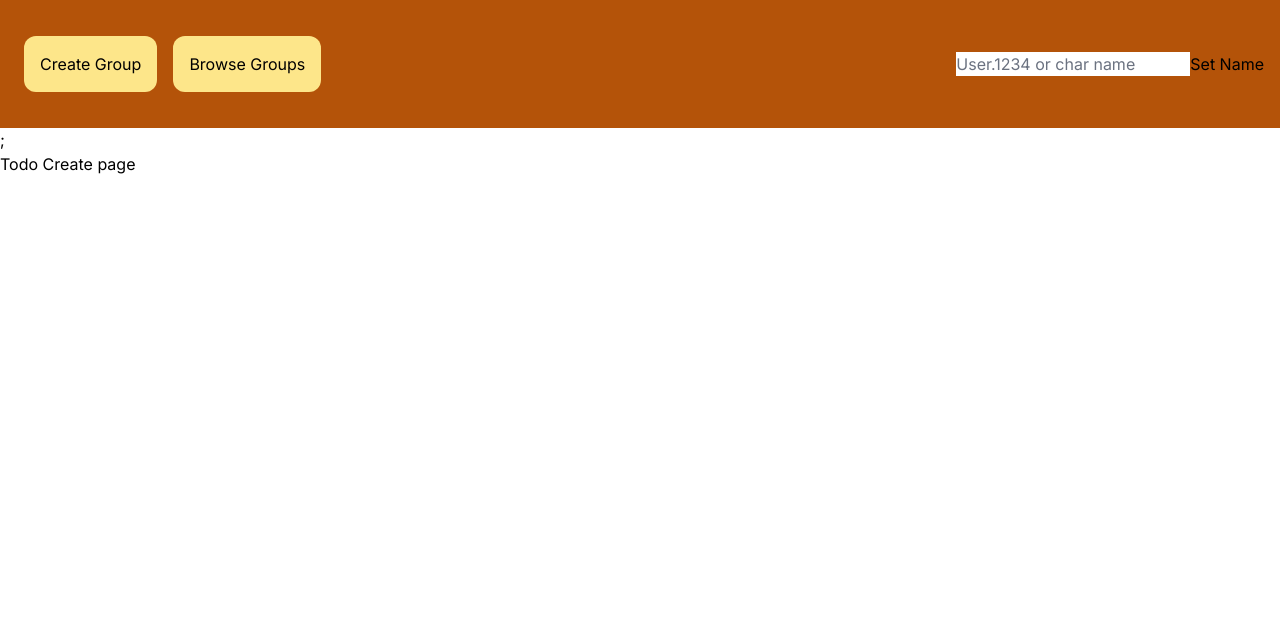
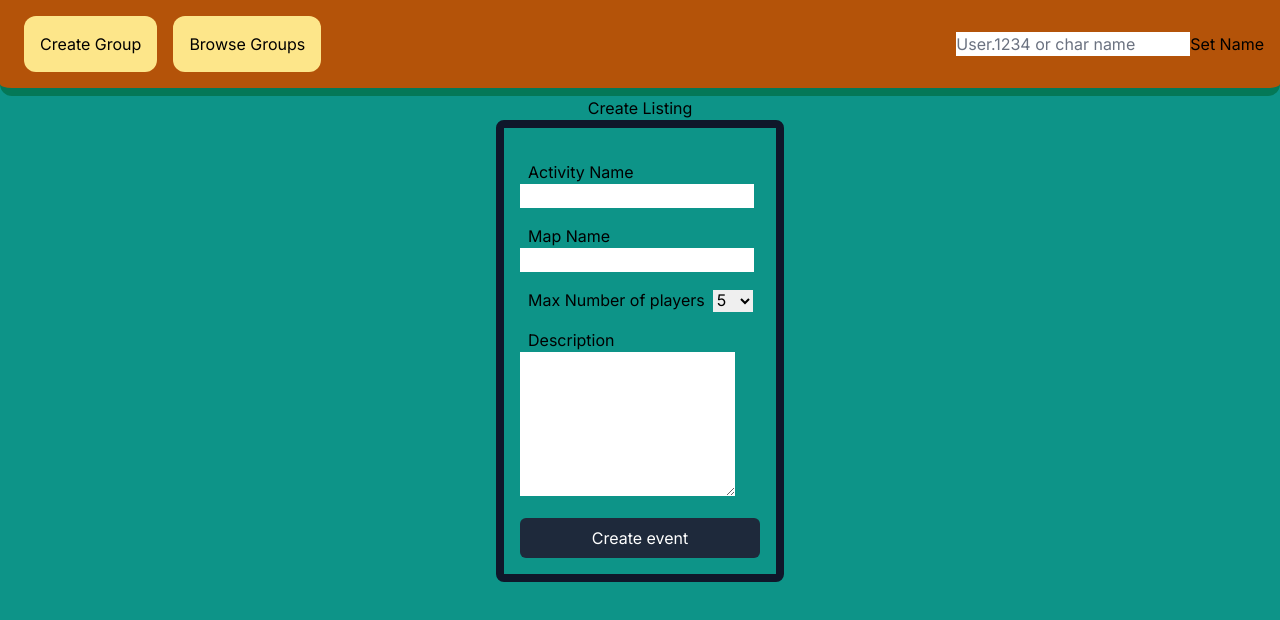
Before and after one commit to GeorgeSiougles/elefge, a Next.js app: page /create in a window 1280 px wide. Shown: the top 620 px of the page. Built offline with nearby package versions, Linux system fonts and the light colour scheme.

Commit message:
Create activity page

```diff
--- a/package.json
+++ b/package.json
@@ -9,6 +9,7 @@
     "lint": "next lint"
   },
   "dependencies": {
+    "@upstash/redis": "^1.28.3",
     "next": "14.1.0",
     "react": "^18",
     "react-dom": "^18",
--- a/src/app/components/Navbar.tsx
+++ b/src/app/components/Navbar.tsx
@@ -11,7 +11,7 @@ interface NavbarProps {
 
 const Navbar = (props: NavbarProps) => {
   return (
-    <nav className="flex justify-between bg-amber-700 h-32 w-screen px-4 items-center">
+    <nav className="flex justify-between bg-amber-700 w-screen p-4 items-center border-b-8 rounded-b-xl border-emerald-700">
       <div className="flex">
         {props.items.map((item, index) => (
           <div
--- a/src/app/components/UserNameDisplay.tsx
+++ b/src/app/components/UserNameDisplay.tsx
@@ -62,7 +62,7 @@ const UserNameDisplay = () => {
           {buttonLabel}
         </button>
       </div>
-      <div>{validationError}</div>
+      <div className="text-red-500">{validationError}</div>
     </div>
   );
 };
--- a/src/app/create/page.tsx
+++ b/src/app/create/page.tsx
@@ -1,4 +1,45 @@
 const Page = () => {
-  return <div>Todo Create page</div>;
+  return (
+    <div className="flex flex-col items-center justify-center">
+      <div className="flex ">
+        <h1>Create Listing</h1>
+      </div>
+      <div className="border-slate-900 border-8 rounded-lg p-4 w-72">
+        <form>
+          <div className="flex-row my-4 items-center">
+            <label className="px-2" htmlFor="activityName">
+              Activity Name
+            </label>
+            <input id="activityName" />
+          </div>
+          <div className="flex-row my-4 items-center">
+            <label className="px-2" htmlFor="mapName">
+              Map Name
+            </label>
+            <input id="mapName" />
+          </div>
+          <div className="flex-row my-4 items-center">
+            <label className="px-2" htmlFor="maxPlayerNumber">
+              Max Number of players
+            </label>
+            <select id="maxPlayerNumber">
+              <option value={5}>5</option>
+              <option value={10}>10</option>
+              <option value={50}>50</option>
+            </select>
+          </div>
+          <div className="flex-col my-4">
+            <label className="px-2" htmlFor="description">
+              Description
+            </label>
+            <textarea id="desciption" rows={6} />
+          </div>
+          <div className="bg-slate-800 text-white p-2 text-center rounded-md hover:bg-slate-400 hover:text-black">
+            <button>Create event</button>
+          </div>
+        </form>
+      </div>
+    </div>
+  );
 };
 export default Page;
--- a/src/app/layout.tsx
+++ b/src/app/layout.tsx
@@ -29,10 +29,12 @@ export default function RootLayout({
 }>) {
   return (
     <html lang="en">
-      <UserNameProvider>
-        <Navbar items={routingOptions} />;
-      </UserNameProvider>
-      <body className={inter.className}>{children}</body>
+      <body className={`${inter.className} bg-teal-600`}>
+        <UserNameProvider>
+          <Navbar items={routingOptions} />
+          {children}
+        </UserNameProvider>
+      </body>
     </html>
   );
 }
--- /dev/null
+++ b/src/lib/db.ts
@@ -0,0 +1,6 @@
+import { Redis } from "@upstash/redis";
+
+export const db = new Redis({
+  url: process.env.UPSTASH_REDIS_REST_URL!,
+  token: process.env.UPSTASH_REDIS_REST_TOKEN!,
+});
```
Also changed, not shown: 1 other file (tests, documents, lock files or other folders).
